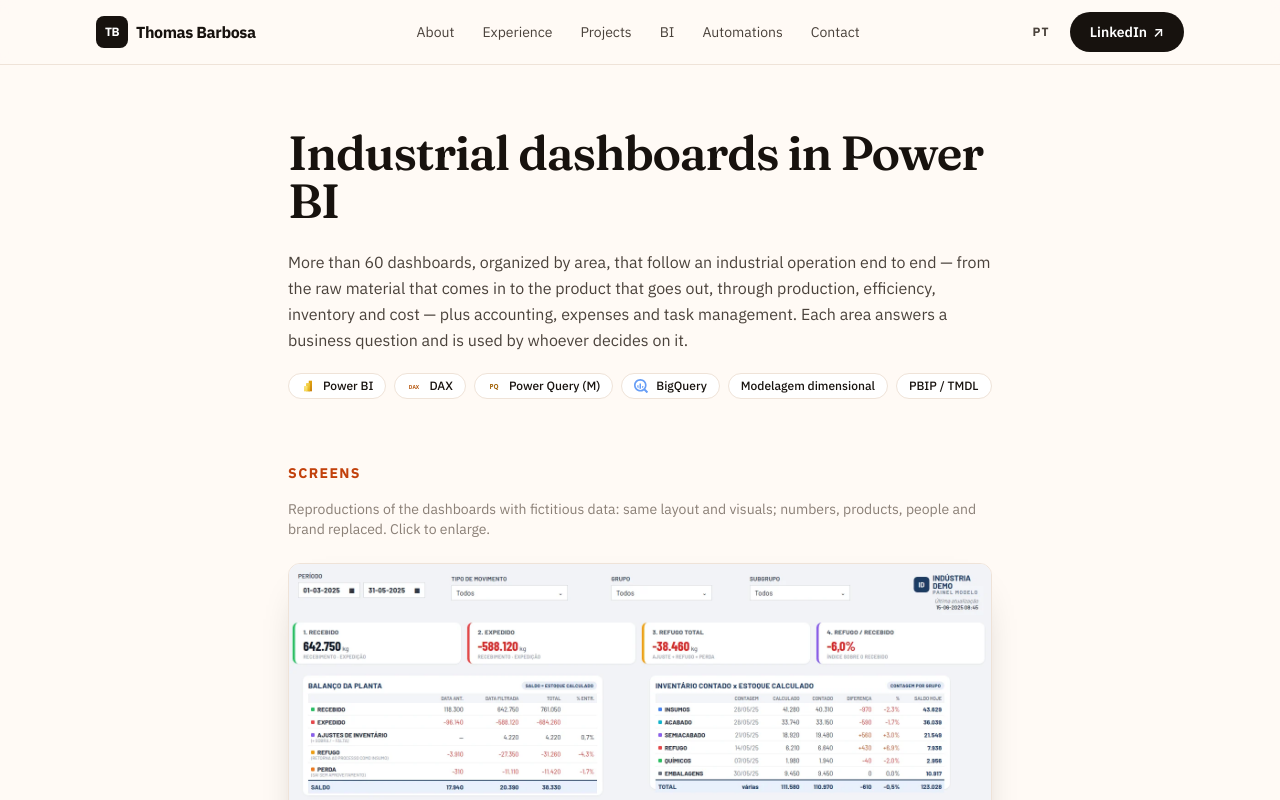
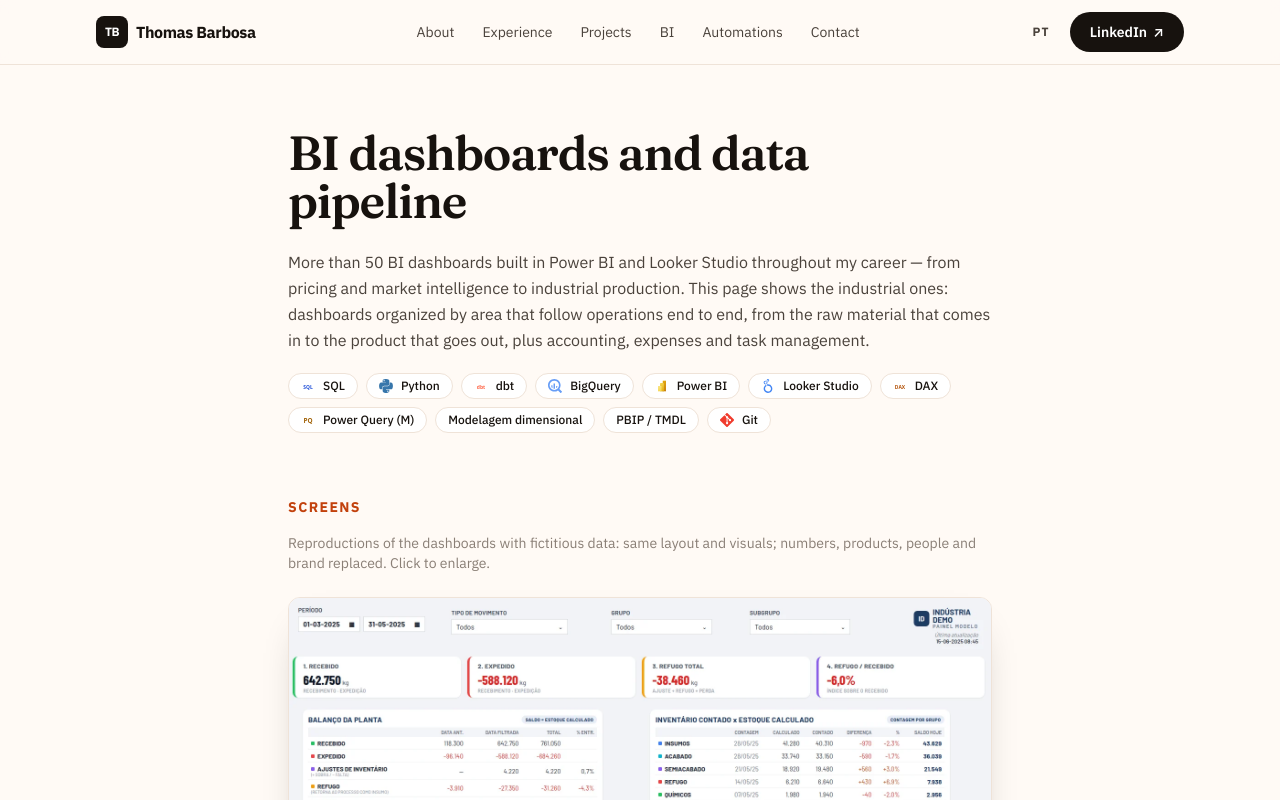
Before and after one commit to ithormb/ithormb.github.io, a Next.js app: page /en/bi/ in a window 1280 px wide. Shown: the top 800 px of the page. Built offline with nearby package versions, Linux system fonts and the light colour scheme.

Commit message:
feat(bi): pipeline de dados da extracao ao dashboard e 50+ paineis de BI

```diff
--- a/app/[locale]/bi/page.tsx
+++ b/app/[locale]/bi/page.tsx
@@ -7,7 +7,10 @@
 import { withBase } from "@/lib/paths";
 
 // Só leva ícone o que tem marca; conceito (modelagem, formato de projeto) fica só no texto.
-const COM_LOGO: Record<string, string> = { "Power BI": "Power BI", DAX: "DAX", "Power Query (M)": "Power Query", BigQuery: "BigQuery" };
+const COM_LOGO: Record<string, string> = {
+  "Power BI": "Power BI", "Looker Studio": "Looker", Looker: "Looker", DAX: "DAX", "Power Query (M)": "Power Query", "Power Query": "Power Query", BigQuery: "BigQuery",
+  dbt: "dbt", "dbt tests": "dbt", "dbt docs": "dbt", SQL: "SQL", Python: "Python", n8n: "n8n", Git: "Git", PostgreSQL: "PostgreSQL", "APIs REST": "APIs REST",
+};
 
 export async function generateMetadata({ params }: { params: Promise<{ locale: string }> }): Promise<Metadata> {
   const { locale } = await params;
@@ -79,11 +82,48 @@
       </SubSection>
 
       <SubSection titulo={t("bi_how", l)}>
-        <ol className="space-y-5">
-          {bi.comoConstruo.map((c, i) => (
-            <li key={c.titulo.pt} className="flex gap-4 text-sm leading-relaxed">
-              <span className="font-mono text-accent-ink">{String(i + 1).padStart(2, "0")}</span>
-              <p><strong className="text-ink">{c.titulo[l]}.</strong> {c.texto[l]}</p>
+        <h3 className="-mt-2 text-2xl font-semibold text-ink sm:text-3xl">{t("bi_how_title", l)}</h3>
+        <p className="mt-3 leading-relaxed">{t("bi_how_lead", l)}</p>
+
+        {/* fluxo: as seis etapas em sequência */}
+        <ol aria-label={t("bi_how_title", l)} className="mt-8 grid grid-cols-2 gap-2 sm:grid-cols-3 lg:grid-cols-6">
+          {bi.pipeline.map((e, i) => (
+            <li key={e.id} className="relative">
+              <a href={`#etapa-${e.id}`} className="flex h-full min-h-16 flex-col justify-center rounded-xl border border-accent/30 bg-accent-soft px-3 py-2.5 transition hover:border-accent">
+                <span className="font-mono text-[0.7rem] font-semibold text-accent-ink">{String(i + 1).padStart(2, "0")}</span>
+                <span className="hyphens-auto break-words text-[0.8rem] font-semibold leading-tight text-ink">{e.titulo[l]}</span>
+              </a>
+              {i < bi.pipeline.length - 1 && (
+                <span aria-hidden="true" className="absolute -right-2 top-1/2 z-10 hidden -translate-y-1/2 text-accent lg:block">▸</span>
+              )}
+            </li>
+          ))}
+        </ol>
+
+        <ol className="mt-8 space-y-4">
+          {bi.pipeline.map((e, i) => (
+            <li key={e.id} id={`etapa-${e.id}`} className="scroll-mt-24 rounded-2xl border border-rule bg-surface p-5 shadow-[0_8px_24px_-18px_rgba(23,18,14,0.3)]">
+              <div className="flex flex-wrap items-baseline gap-x-3 gap-y-1">
+                <span className="font-display text-2xl font-semibold text-accent">{String(i + 1).padStart(2, "0")}</span>
+                <h4 className="font-display text-lg font-semibold text-ink">{e.titulo[l]}</h4>
+                <span className="text-sm italic text-ink-2">— {e.lema[l]}</span>
+              </div>
+              <ul className="mt-3 space-y-1.5 text-sm leading-relaxed">
+                {e.praticas.map((p) => (
+                  <li key={p.pt} className="flex gap-2">
+                    <span aria-hidden="true" className="mt-[0.5rem] size-1.5 shrink-0 rounded-full bg-accent" />
+                    {p[l]}
+                  </li>
+                ))}
+              </ul>
+              <ul className="mt-4 flex flex-wrap gap-1.5">
+                {e.ferramentas.map((f) => (
+                  <li key={f} className="flex items-center gap-1.5 rounded-md border border-rule bg-bg px-2 py-0.5 text-xs text-ink">
+                    {COM_LOGO[f] && <TechIcon nome={COM_LOGO[f]} size={12} />}
+                    {f}
+                  </li>
+                ))}
+              </ul>
             </li>
           ))}
         </ol>
--- a/components/site/Icon.tsx
+++ b/components/site/Icon.tsx
@@ -43,6 +43,7 @@
   "SQL Server": { txt: "SQL", cor: "#b91c1c" },
   ETL: { txt: "ETL", cor: "#6d28d9" },
   DAX: { txt: "DAX", cor: "#b45309" },
+  dbt: { txt: "dbt", cor: "#ff694b" },
   "Power Query": { txt: "PQ", cor: "#a16207" },
 };
 
@@ -88,7 +89,7 @@
 }
 
 // Ícones de traço para os cards de números.
-export function StatIcon({ kind }: { kind: "chart" | "bot" | "flow" | "factory" }) {
+export function StatIcon({ kind }: { kind: "chart" | "bot" | "flow" | "factory" | "calendar" }) {
   const p = { width: 20, height: 20, viewBox: "0 0 24 24", fill: "none", stroke: "currentColor", strokeWidth: 1.8, strokeLinecap: "round" as const, strokeLinejoin: "round" as const, "aria-hidden": true };
   switch (kind) {
     case "chart":
@@ -97,6 +98,8 @@
       return <svg {...p}><rect x="4" y="8" width="16" height="12" rx="3" /><path d="M12 4v4M9 14h.01M15 14h.01" /></svg>;
     case "flow":
       return <svg {...p}><rect x="2" y="3" width="7" height="6" rx="1.5" /><rect x="15" y="3" width="7" height="6" rx="1.5" /><rect x="8.5" y="15" width="7" height="6" rx="1.5" /><path d="M5.5 9v2.5a1.5 1.5 0 0 0 1.5 1.5h10a1.5 1.5 0 0 0 1.5-1.5V9M12 13v2" /></svg>;
+    case "calendar":
+      return <svg {...p}><rect x="3" y="5" width="18" height="16" rx="2" /><path d="M3 10h18M8 3v4M16 3v4" /></svg>;
     case "factory":
       return <svg {...p}><path d="M2 20V9l6 4V9l6 4V5h4l2 15z" /><path d="M2 20h20" /></svg>;
   }
--- a/components/site/Portrait.tsx
+++ b/components/site/Portrait.tsx
@@ -6,7 +6,7 @@
 import { StatIcon } from "./Icon";
 
 // Selo flutuante com um número que vende: ícone laranja, número grande, rótulo curto.
-function Chip({ valor, rotulo, icone, className, delay }: { valor: string; rotulo: string; icone: "chart" | "bot" | "flow"; className: string; delay: string }) {
+function Chip({ valor, rotulo, icone, className, delay }: { valor: string; rotulo: string; icone: "chart" | "bot" | "flow" | "calendar"; className: string; delay: string }) {
   return (
     <div
       className={`float absolute z-20 flex items-center gap-2 rounded-xl border border-rule bg-surface px-2.5 py-2 shadow-[0_18px_40px_-16px_rgba(23,18,14,0.35)] sm:gap-3 sm:rounded-2xl sm:px-4 sm:py-3 ${className}`}
@@ -40,9 +40,10 @@
       ) : (
         <div className="absolute inset-x-[8%] bottom-0 top-[14%] z-10 flex items-center justify-center rounded-t-full text-7xl font-bold text-white/90">TB</div>
       )}
-      <Chip valor="8+" rotulo={t("chip_years", locale)} icone="chart" className="-left-10 top-[28%] sm:-left-10" delay="0s" />
+      <Chip valor="8+" rotulo={t("chip_years", locale)} icone="calendar" className="-left-10 top-[28%] sm:-left-10" delay="0s" />
       <Chip valor={`${Math.floor(numeros.workflows / 10) * 10}+`} rotulo={t("chip_auto", locale)} icone="flow" className="-right-10 top-[52%] sm:-right-10" delay="1.2s" />
       <Chip valor={String(hub.agentes.length)} rotulo={t("chip_agents", locale)} icone="bot" className="-left-8 bottom-[6%] sm:-left-6" delay="2.4s" />
+      <Chip valor="50+" rotulo={t("chip_bi", locale)} icone="chart" className="-right-10 top-[74%] sm:-right-12" delay="3.6s" />
     </div>
   );
 }
--- a/content/bi.ts
+++ b/content/bi.ts
@@ -16,12 +16,12 @@
 export type Tela = { arquivo: string; titulo: Text; frente: string; legenda: Text };
 
 export const bi = {
-  nome: { pt: "Dashboards industriais em Power BI", en: "Industrial dashboards in Power BI" } satisfies Text,
+  nome: { pt: "Painéis de BI e pipeline de dados", en: "BI dashboards and data pipeline" } satisfies Text,
   resumo: {
-    pt: "Mais de 60 dashboards, organizados por frente, que acompanham uma operação industrial de ponta a ponta — da matéria-prima que entra até o produto que sai, passando por produção, eficiência, estoque e custo — e também a contabilidade, as despesas e a gestão de tarefas. Cada frente responde uma pergunta de negócio e é usada por quem decide sobre ela.",
-    en: "More than 60 dashboards, organized by area, that follow an industrial operation end to end — from the raw material that comes in to the product that goes out, through production, efficiency, inventory and cost — plus accounting, expenses and task management. Each area answers a business question and is used by whoever decides on it.",
+    pt: "Mais de 50 painéis de BI construídos em Power BI e Looker Studio ao longo da carreira — de pricing e inteligência de mercado a produção industrial. Nesta página, os painéis industriais: dashboards organizados por frente que acompanham a operação de ponta a ponta, da matéria-prima que entra ao produto que sai, além da contabilidade, das despesas e da gestão de tarefas.",
+    en: "More than 50 BI dashboards built in Power BI and Looker Studio throughout my career — from pricing and market intelligence to industrial production. This page shows the industrial ones: dashboards organized by area that follow operations end to end, from the raw material that comes in to the product that goes out, plus accounting, expenses and task management.",
   } satisfies Text,
-  stack: ["Power BI", "DAX", "Power Query (M)", "BigQuery", "Modelagem dimensional", "PBIP / TMDL"],
+  stack: ["SQL", "Python", "dbt", "BigQuery", "Power BI", "Looker Studio", "DAX", "Power Query (M)", "Modelagem dimensional", "PBIP / TMDL", "Git"],
   telas: [
     { arquivo: "/bi/controle-geral.webp", frente: "visao-geral", titulo: { pt: "Balanço da planta", en: "Plant balance" },
       legenda: { pt: "Recebido, expedido, refugo e saldo; inventário contado × estoque calculado; balanço de massa de cada etapa do processo.", en: "Received, shipped, scrap and balance; counted inventory × calculated stock; mass balance for each process stage." } },
@@ -150,34 +150,73 @@
       ],
     },
   ] as Frente[],
-  comoConstruo: [
+  // Do dado bruto ao dashboard: as seis etapas do pipeline, com o que faço em cada uma.
+  pipeline: [
     {
-      titulo: { pt: "Fonte única no BigQuery", en: "Single source on BigQuery" },
-      texto: {
-        pt: "O dado nasce no apontamento do chão de fábrica e chega ao painel sem planilha no meio. Regra de negócio fica em view versionada, não escondida em cada relatório.",
-        en: "Data is born on the shop-floor entry and reaches the dashboard with no spreadsheet in between. Business rules live in versioned views, not hidden in each report.",
-      },
+      id: "extracao",
+      titulo: { pt: "Extração", en: "Extraction" },
+      lema: { pt: "Cada fonte do jeito que ela aguenta", en: "Each source the way it can handle" },
+      praticas: [
+        { pt: "ERP lido só com SELECT e usuário somente leitura, sem travar a operação", en: "ERP read with SELECT only and a read-only user, without locking operations" },
+        { pt: "Extração incremental por data de alteração (watermark), com reprocessamento por janela", en: "Incremental extraction by change date (watermark), with window-based reprocessing" },
+        { pt: "MES, APIs REST e planilhas na mesma esteira, agendada e monitorada", en: "MES, REST APIs and spreadsheets on the same scheduled, monitored track" },
+      ],
+      ferramentas: ["SQL", "Python", "n8n", "APIs REST"],
     },
     {
-      titulo: { pt: "Modelo antes do gráfico", en: "Model before charts" },
-      texto: {
-        pt: "Modelagem dimensional com lote, produto, máquina, turno e calendário como dimensões; medidas DAX organizadas por fator e roteadas pelo tipo de produção.",
-        en: "Dimensional modelling with batch, product, machine, shift and calendar as dimensions; DAX measures organized by factor and routed by production type.",
-      },
+      id: "bruta",
+      titulo: { pt: "Camada bruta", en: "Raw layer" },
+      lema: { pt: "O dado como veio, para sempre reconstruível", en: "Data as it came, always rebuildable" },
+      praticas: [
+        { pt: "Carga sem transformação no BigQuery, com origem e horário de cada carga", en: "Untransformed load into BigQuery, with source and time of every load" },
+        { pt: "Cargas idempotentes: rodar de novo não duplica nada", en: "Idempotent loads: running again duplicates nothing" },
+        { pt: "Fotografia diária do que a fonte não guarda em histórico", en: "Daily snapshot of whatever the source doesn't keep in history" },
+      ],
+      ferramentas: ["BigQuery", "Python", "PostgreSQL"],
     },
     {
-      titulo: { pt: "Painel como código", en: "Dashboards as code" },
-      texto: {
-        pt: "Projetos em PBIP/TMDL: modelo e relatório em texto, versionados, com diferença legível entre uma versão e outra.",
-        en: "PBIP/TMDL projects: model and report as text, versioned, with readable diffs between versions.",
-      },
+      id: "dbt",
+      titulo: { pt: "Transformação em dbt", en: "Transformation in dbt" },
+      lema: { pt: "staging → intermediate → marts", en: "staging → intermediate → marts" },
+      praticas: [
+        { pt: "Staging: tipagem, datas, separador decimal, chaves e sinal de entrada/saída resolvidos uma vez", en: "Staging: types, dates, decimal separator, keys and in/out sign resolved once" },
+        { pt: "Intermediate: regras de negócio — balanço de massa, classificação de parada, custo por lote", en: "Intermediate: business rules — mass balance, downtime classification, cost per batch" },
+        { pt: "Marts por domínio (produção, estoque, custo, financeiro), incrementais, com macros para regra repetida", en: "Marts by domain (production, inventory, cost, finance), incremental, with macros for repeated rules" },
+      ],
+      ferramentas: ["dbt", "SQL", "Jinja", "BigQuery"],
     },
     {
-      titulo: { pt: "Manual com as pendências à vista", en: "A manual with open issues in plain sight" },
-      texto: {
-        pt: "Cada painel tem manual técnico: fontes, modelo, regras, diagnóstico rápido por sintoma e as pendências numeradas. O que não está resolvido está escrito.",
-        en: "Each dashboard has a technical manual: sources, model, rules, quick diagnosis by symptom and numbered open issues. What isn't solved is written down.",
-      },
+      id: "testes",
+      titulo: { pt: "Testes e documentação", en: "Tests and documentation" },
+      lema: { pt: "Nenhum número chega ao painel sem teste", en: "No number reaches the dashboard untested" },
+      praticas: [
+        { pt: "Testes de schema: unique, not_null, relationships e accepted_values", en: "Schema tests: unique, not_null, relationships and accepted_values" },
+        { pt: "Testes de negócio: estoque fecha pelas origens, OEE nunca passa de 100%, a soma das partes bate o total", en: "Business tests: inventory closes by origin, OEE never exceeds 100%, parts add up to the total" },
+        { pt: "Reconciliação contra a fonte, e linhagem e dicionário gerados pelo dbt docs", en: "Reconciliation against the source, with lineage and data dictionary from dbt docs" },
+      ],
+      ferramentas: ["dbt tests", "dbt docs", "SQL"],
     },
-  ],
+    {
+      id: "semantico",
+      titulo: { pt: "Modelo semântico", en: "Semantic model" },
+      lema: { pt: "Star schema antes do gráfico", en: "Star schema before the chart" },
+      praticas: [
+        { pt: "Fatos e dimensões conformadas: calendário, item, lote, máquina, turno, unidade", en: "Conformed facts and dimensions: calendar, item, batch, machine, shift, plant" },
+        { pt: "Power Query só para conectar — a regra mora no dbt, não escondida no relatório", en: "Power Query only to connect — rules live in dbt, not hidden in the report" },
+        { pt: "Medidas DAX por domínio, com variáveis, divisão protegida e relações 1:N", en: "DAX measures by domain, with variables, safe division and 1:N relationships" },
+      ],
+      ferramentas: ["Power BI", "DAX", "Power Query", "Modelagem dimensional"],
+    },
+    {
+      id: "entrega",
+      titulo: { pt: "Entrega e operação", en: "Delivery and operations" },
+      lema: { pt: "Painel tratado como produto", en: "Dashboards treated as products" },
+      praticas: [
+        { pt: "Projeto PBIP/TMDL versionado em Git, com revisão por diferença entre versões", en: "PBIP/TMDL project versioned in Git, reviewed by diff between versions" },
+        { pt: "Atualização agendada, carimbo de última atualização em cada tela e aviso quando a carga falha", en: "Scheduled refresh, last-update stamp on every screen and an alert when a load fails" },
+        { pt: "Manual técnico por painel: fontes, regras, diagnóstico por sintoma e pendências numeradas", en: "Technical manual per dashboard: sources, rules, symptom-based diagnosis and numbered open issues" },
+      ],
+      ferramentas: ["Git", "PBIP / TMDL", "Power BI"],
+    },
+  ] as { id: string; titulo: Text; lema: Text; praticas: Text[]; ferramentas: string[] }[],
 };
--- a/content/site.ts
+++ b/content/site.ts
@@ -77,11 +77,11 @@
   } satisfies Text,
 
   stats: [
-    { valor: "8+", rotulo: { pt: "anos com dados", en: "years in data" }, icone: "chart" },
+    { valor: "8+", rotulo: { pt: "anos com dados", en: "years in data" }, icone: "calendar" },
     { valor: String(hub.agentes.length), rotulo: { pt: "agentes de IA em produção", en: "AI agents in production" }, icone: "bot" },
     { valor: String(numeros.workflows), rotulo: { pt: "workflows no n8n", en: "n8n workflows" }, icone: "flow" },
-    { valor: "5", rotulo: { pt: "fábricas atendidas", en: "plants served" }, icone: "factory" },
-  ] as { valor: string; rotulo: Text; icone: "chart" | "bot" | "flow" | "factory" }[],
+    { valor: "50+", rotulo: { pt: "painéis de BI em Power BI e Looker Studio", en: "BI dashboards in Power BI and Looker Studio" }, icone: "chart" },
+  ] as { valor: string; rotulo: Text; icone: "chart" | "bot" | "flow" | "factory" | "calendar" }[],
 
   // Do mais próximo da IA ao mais próximo do dado bruto.
   tecnologias: [
@@ -108,7 +108,7 @@
     {
       grupo: { pt: "Engenharia de dados e nuvem", en: "Data engineering and cloud" },
       nota: { pt: "Pipelines, bancos e plataforma", en: "Pipelines, databases and platform" },
-      itens: ["BigQuery", "Google Cloud", "PostgreSQL", "SQL Server", "ETL"],
+      itens: ["BigQuery", "dbt", "Google Cloud", "PostgreSQL", "SQL Server", "ETL"],
     },
    ] as { grupo: Text; nota: Text; itens: string[] }[],
 
@@ -270,12 +270,12 @@
       href: "/hub/",
     },
     {
-      titulo: { pt: "Dashboards industriais em Power BI", en: "Industrial dashboards in Power BI" },
+      titulo: { pt: "Painéis de BI e pipeline de dados", en: "BI dashboards and data pipeline" },
       descricao: {
-        pt: "Mais de 60 dashboards organizados por frente — visão geral, produção, OEE, paradas, estoques, logística, custos, controle de lote, rastreabilidade, contabilidade e tarefas —, sobre fonte única no BigQuery, com modelagem dimensional, DAX e projeto versionado em PBIP/TMDL.",
-        en: "More than 60 dashboards organized by area — overview, production, OEE, downtime, inventory, logistics, costs, batch control and traceability — on a single BigQuery source, with dimensional modelling, DAX and PBIP/TMDL version-controlled projects.",
+        pt: "Mais de 50 painéis de BI em Power BI e Looker Studio ao longo da carreira. Os industriais cobrem visão geral, produção, OEE, paradas, estoques, logística, custos, controle de lote, rastreabilidade, contabilidade e tarefas, sobre um pipeline com extração, camada bruta, dbt, testes e modelo dimensional.",
+        en: "More than 50 BI dashboards in Power BI and Looker Studio throughout my career. The industrial ones cover overview, production, OEE, downtime, inventory, logistics, costs, batch control, traceability, accounting and tasks, on a pipeline with extraction, a raw layer, dbt, tests and a dimensional model.",
       },
-      tags: ["Power BI", "DAX", "Power Query", "BigQuery"],
+      tags: ["Power BI", "Looker", "dbt", "DAX", "BigQuery"],
       ano: "2026",
       thumb: "oee",
       imagem: "/bi/controle-geral.webp",
--- a/lib/i18n.ts
+++ b/lib/i18n.ts
@@ -14,7 +14,12 @@
   nav_skills: { pt: "Tecnologias", en: "Skills" },
   nav_bi: { pt: "BI", en: "BI" },
   bi_fronts: { pt: "Frentes", en: "Areas" },
-  bi_how: { pt: "Como construo", en: "How I build" },
+  bi_how: { pt: "Pipeline de dados", en: "Data pipeline" },
+  bi_how_title: { pt: "Do dado bruto ao dashboard", en: "From raw data to dashboard" },
+  bi_how_lead: {
+    pt: "Os dashboards que construo seguem a mesma esteira, da extração à entrega. A regra de negócio mora numa camada só, testada e documentada; o painel apenas mostra.",
+    en: "The dashboards I build follow the same pipeline, from extraction to delivery. Business rules live in a single tested, documented layer; the dashboard only displays.",
+  },
   bi_answers: { pt: "Responde", en: "Answers" },
   bi_screens: { pt: "Telas", en: "Screens" },
   bi_fake: { pt: "Reproduções dos painéis com dados fictícios: mesmo layout e mesmos visuais; números, produtos, pessoas e marca trocados. Clique para ampliar.", en: "Reproductions of the dashboards with fictitious data: same layout and visuals; numbers, products, people and brand replaced. Click to enlarge." },
@@ -37,6 +42,7 @@
   chip_years: { pt: "anos com dados", en: "years in data" },
   chip_auto: { pt: "automações em produção", en: "automations in production" },
   chip_agents: { pt: "agentes de IA", en: "AI agents" },
+  chip_bi: { pt: "painéis de BI · Power BI e Looker", en: "BI dashboards · Power BI and Looker" },
   cta_work: { pt: "Ver meu trabalho", en: "See my work" },
   cta_linkedin: { pt: "Falar no LinkedIn", en: "Message on LinkedIn" },
   tech_i_use: { pt: "Tecnologias que uso", en: "Technologies I use" },
```
Also changed, not shown: 2 other files (tests, documents, lock files or other folders).
